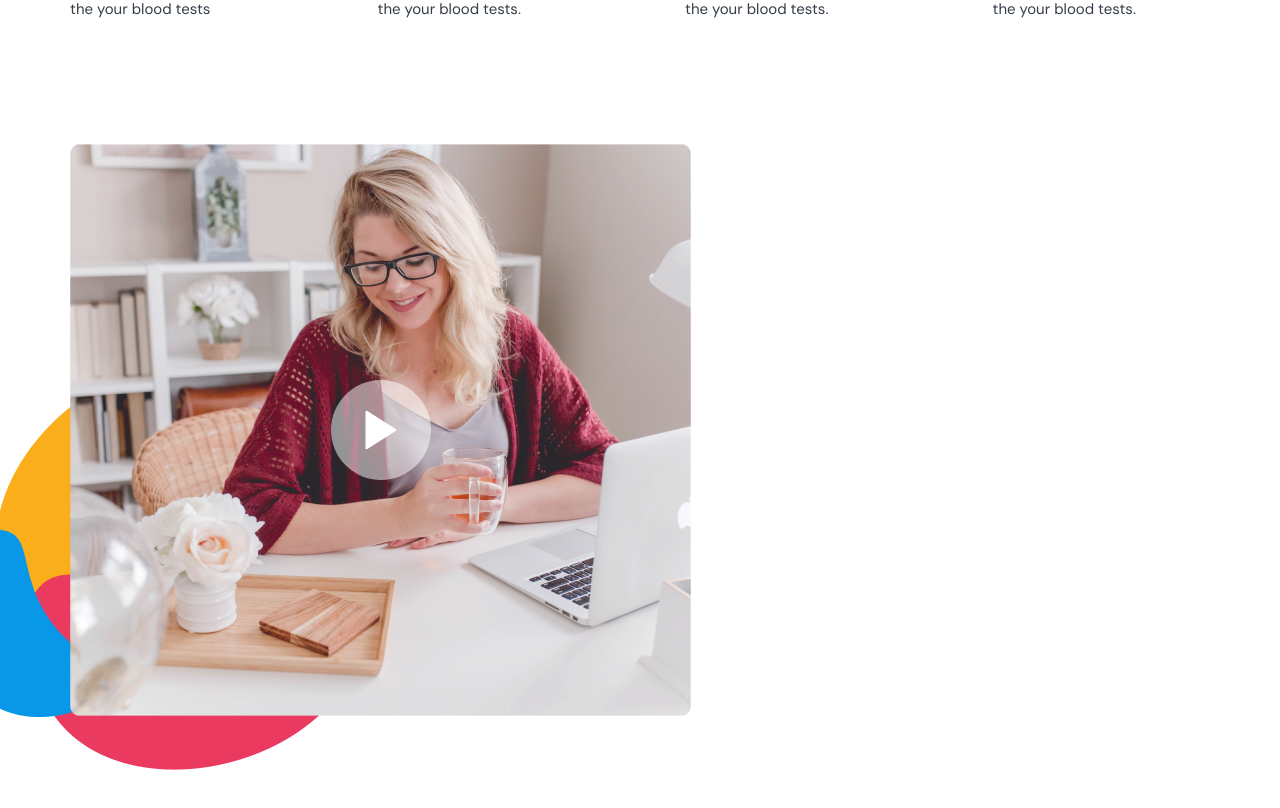
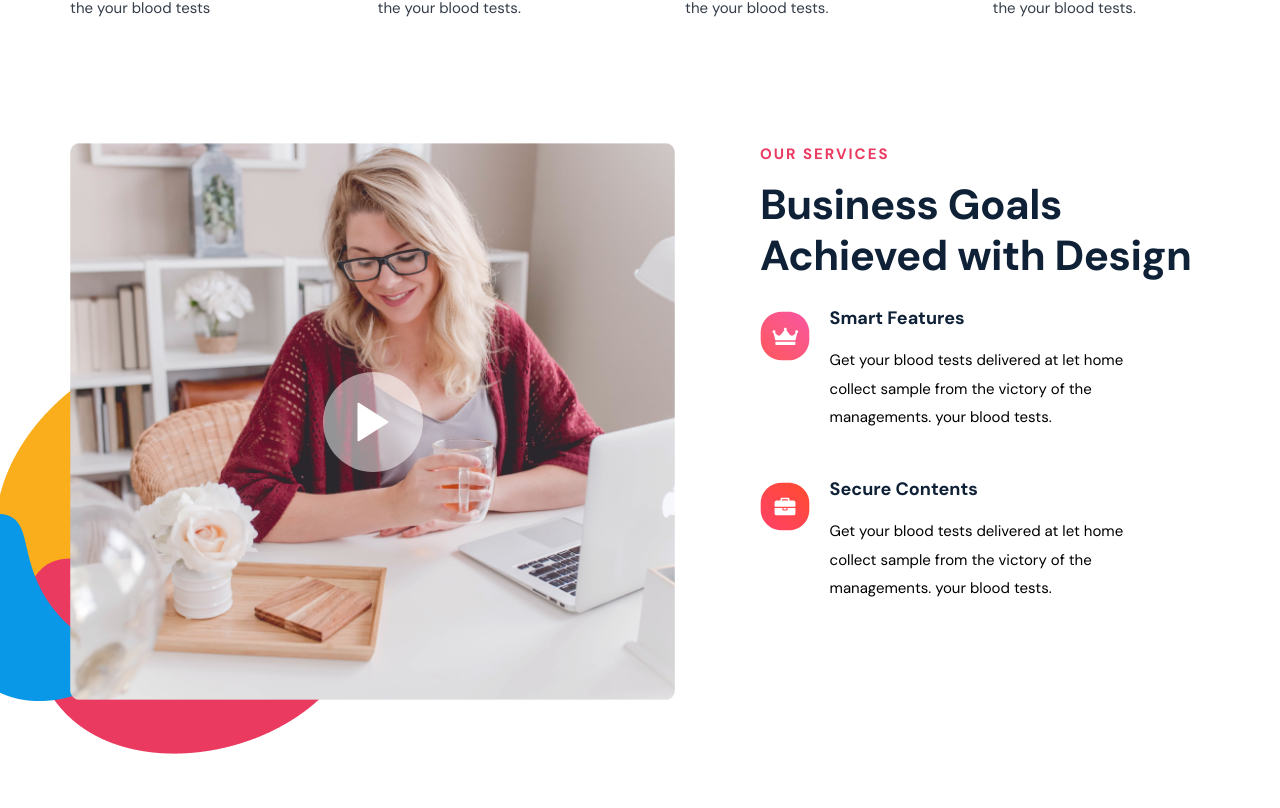
Before and after one commit to khadetou/startup-landingpage-trial, a Next.js app: page / in a window 1280 px wide. Shown: the part 1655-2463 px from the top of the page. Built offline with nearby package versions, Linux system fonts and the light colour scheme.

Commit message:
service-section first part

```diff
--- a/src/components/feature-card-column.tsx
+++ b/src/components/feature-card-column.tsx
@@ -13,8 +13,8 @@ const FeatureCardColumn: FC<FeatureCardColumnProps> = ({ src, altText = "default
             className="flex items-center xs:items-start flex-col -mb-[5] text-center sm:text-left px-5 sm:px-0"
         >
             <div
-                className="relative mx-auto sm:mx-0 mt-auto sm:mt-[-13px] mb-[-10px] w-20 md:w-[90px] reg:w-auto h-28">
-                <Image layout="fill" src={src} alt={altText} />
+                className="relative mx-auto sm:mx-0 mt-auto sm:mt-[-13px] mb-[-10px] w-20 md:w-[90px] reg:w-auto ">
+                <Image src={src} alt={altText} />
             </div>
 
             <div
--- /dev/null
+++ b/src/components/text-feature.tsx
@@ -0,0 +1,49 @@
+import { FC } from "react"
+import Link from "next/link";
+interface TextFeatureProps {
+    subtitle: string;
+    title: string;
+    description?: string;
+    btnName?: string;
+    btnLink?: string;
+}
+const TextFeature: FC<TextFeatureProps> = ({ subtitle, title, description, btnName, btnLink = "#" }) => {
+    return (
+        <div
+            className="flex w-full items-start flex-col shrink-0"
+        >
+            <div
+                className="w-full flex flex-col -mt-[5]"
+            >
+                <p
+                    className="text-[14px] sm:text-[15px] text-secondary uppercase font-bold mb-[10px] xs:mb-[15px] leading-[1.5] tracking-[1.5px] sm:tracking-[2px]"
+                >{subtitle}</p>
+                <h2
+                    className="text-[24px]  sm:text-[28px] md:text-[30px] lg:text-[36px] reg:text-[42px] 3xl:text-[48px] text-heading font-bold mb-[15px] leading-[1.3] lg:leading-[1.2]  -tracking-[0.5px]"
+                >{title}</h2>
+            </div>
+            {
+                description &&
+                (<p
+                    className="text-[15px] xs:text-base reg:text-[17px] 2xl:text-[18px] font-normal leading-[1.85] md:leading-[2] lg:leading-[2.2] text-tsecondary mb-[30px]"
+                >
+                    {description}
+                </p>)
+            }
+            {
+                btnName &&
+                (
+                    <Link href={btnLink}>
+                        <button
+                            aria-label={btnName}
+                        >
+                            {btnName}
+                        </button>
+                    </Link>
+                )
+            }
+        </div>
+    )
+}
+
+export default TextFeature
--- a/src/sections/service-section.tsx
+++ b/src/sections/service-section.tsx
@@ -2,13 +2,40 @@ import { FC } from 'react';
 import ServiceThumb from '/public/assets/service-thumb.png';
 import shapePattern from '/public/assets/shape-pattern1.png';
 import Image from 'next/image';
+import Smart from "/public/assets/services/smart.svg";
+import Secure from '/public/assets/services/secure.svg';
 import { IoIosPlay } from 'react-icons/io';
+import TextFeature from 'components/text-feature';
+
+
+
+const data = {
+    subTitle: "our services",
+    title: "Business Goals Achieved with Design",
+    features: [
+        {
+            id: 1,
+            imgSrc: Smart,
+            altText: "Smart Features",
+            title: "Smart Features",
+            text: "Get your blood tests delivered at let home collect sample from the victory of the managements. your blood tests.",
+        },
+        {
+            id: 2,
+            imgSrc: Secure,
+            altText: "Secure Contents",
+            title: "Secure Contents",
+            text: "Get your blood tests delivered at let home collect sample from the victory of the managements. your blood tests.",
+        },
+    ],
+};
+
 const ServiceSection: FC = () => {
     return (
         <section
             className="pb-[90px] sm:pb-[45px] reg:pb-[120px] 3xl:pb-[190px] "
         >
-            <div className="xs:px-[30px] md:max-w-[780px] lg:max-w-[1020px] reg:max-w-[1200px] box-border m-0 min-w-0 w-full mx-auto max-w-full px-5">
+            <div className="xs:px-[30px] md:max-w-[780px] lg:max-w-[1020px] reg:max-w-[1200px] flex justify-between box-border m-0 min-w-0 w-full mx-auto max-w-full px-5">
                 <div
                     className="mr-auto md:mr-[30px] md:ml-0 lg:mr-[60px] md:order-[0] reg:mr-[85px] box-border m-0 min-w-0 order-2 inline-flex relative"
                 >
@@ -30,9 +57,35 @@ const ServiceSection: FC = () => {
                 </div>
 
                 <div
-                    className="w-full lg:w-[315px] reg:w-[390px] xl:w-[450px] 3xl:w-[500px] shrink-0 mb-7 sm:mb-[60px] md:mb-0 text-center lg:text-left"
+                    className="w-full md:w-[315px] md:mb-0 md:text-left md lg:w-[390px] reg:w-[450px] xl:w-[450px] 3xl:w-[500px] shrink-0 mb-7 sm:mb-[60px]  text-center "
                 >
+                    <TextFeature subtitle={data.subTitle} title={data.title} />
+                    <div
+                        className="box-border m-0 min-w-0 grid gap-y-[35px] gap-x-0 mx-auto w-full grid-cols-1 pt-[10px] px-[10px] xs:px-0 xs:w-[370px] sm:w-[420px] md:w-full lg:pr-[30px] lg:pt-[15px] lg:gap-y-[50px] lg:gap-x-0 reg:pr-[70px]"
+                    >
+                        {
+                            data.features.map((feature) => (
+                                <div
+                                    key={feature.id}
+                                    className="flex items-start transition-all duration-[0.3s] m-0 min-w-0 box-border"
+                                >
+                                    <Image src={feature.imgSrc} alt={feature.altText} />
 
+                                    <div className="w-full flex flex-col text-left -mt-[5px]"
+                                    >
+                                        <h2
+                                            className="text-[18px] text-heading leading-[1.4] font-bold mb-[10px] sm:mb-[15px] md:mb-[10px] lg:mb-[15px] ml-5"
+                                        >
+                                            {feature.title}
+                                        </h2>
+                                        <p
+                                            className="text-[15px] lg:text-[14px] reg:text-[15px] ml-5 font-normal leading-[1.9]"
+                                        >{feature.text}</p>
+                                    </div>
+                                </div>
+                            ))
+                        }
+                    </div>
                 </div>
             </div>
         </section>
--- a/src/styles/globals.css
+++ b/src/styles/globals.css
@@ -1,6 +1,6 @@
 @import url("https://fonts.googleapis.com/css2?family=DM+Sans:ital,wght@0,400;0,500;0,700;1,400;1,500;1,700&display=swap");
 body {
-  @apply font-body;
+  @apply font-body m-0 box-border min-w-0;
 }
 .nav {
   a {
--- a/tailwind.config.js
+++ b/tailwind.config.js
@@ -8,8 +8,6 @@ module.exports = {
   theme: {
     screens: {
       xs: "480px",
-      reg: "1220px",
-      "3xl": "1620px",
       ...defaultTheme.screens,
     },
     extend: {
@@ -18,6 +16,11 @@ module.exports = {
         secondary: "#EA3A60",
         tertiary: "#2563FF",
         heading: "#0F2137",
+        tsecondary: "#02073E",
+      },
+      screens: {
+        reg: "1220px",
+        "3xl": "1620px",
       },
       fontFamily: {
         body: ["DM Sans", "sans-serif"],
```
